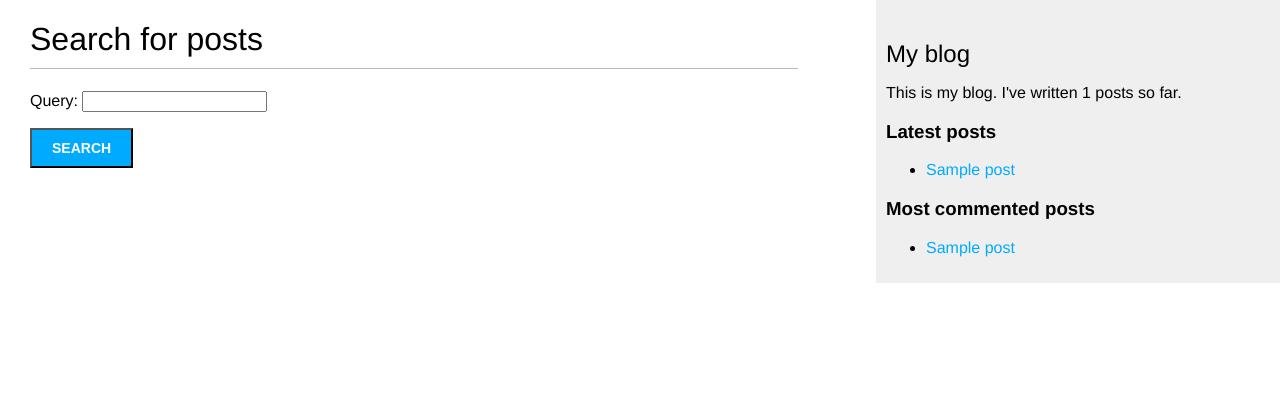
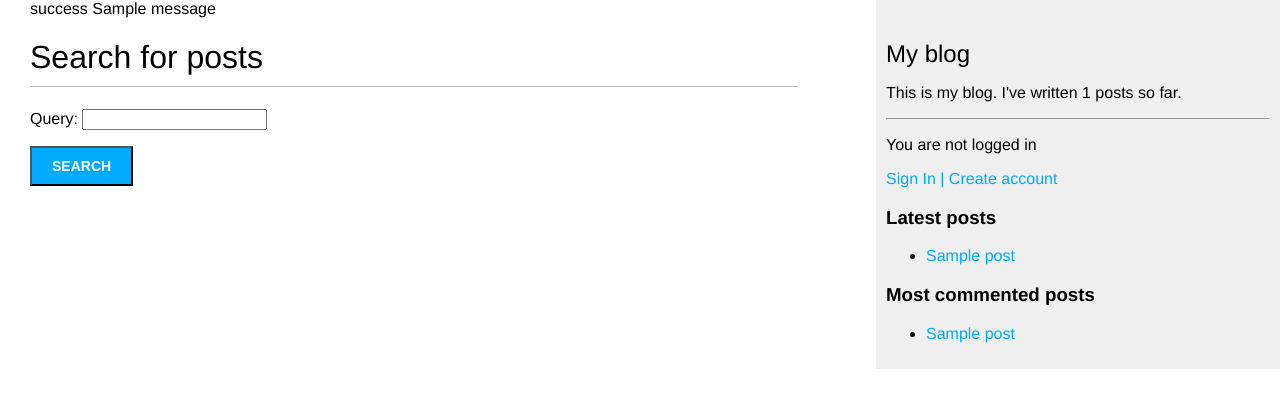
Before and after one commit to Comandosss/blog, a Django app: page /search/ in a window 1280 px wide. Shown: the top 408 px of the page. Run offline with Django 4.2, Linux system fonts and the light colour scheme; tables that the repository leaves empty hold one stand-in row (values such as "Sample post"); one stand-in notice (Sample message) is shown.

Commit message:
ссылки на шаблон logout, login, signup

```diff
--- a/mysite/templates/blog/base.html
+++ b/mysite/templates/blog/base.html
@@ -8,6 +8,11 @@
 </head>
 <body>
   <div id="content">
+    {% if messages %}
+      {% for message in messages %}
+        {{ message.tags }} {{ message }}
+      {% endfor %}
+    {% endif %}
     {% block content %}
     {% endblock %}
   </div>
@@ -17,6 +22,16 @@
       This is my blog.
       I've written {% total_posts %} posts so far.
     </p>
+    <hr>
+    {% if user.is_authenticated %}
+      Hi, {{ user.username }}!
+      <p><a href="{% url 'logout' %}">Sign Out</a></p>
+    {% else %}
+      <p>You are not logged in</p>
+      <a href="{% url 'login' %}">Sign In</a>
+      <a href="{% url 'signup' %}">| Create account</a>
+    {% endif %}
+    </hr>
     <h3>Latest posts</h3>
     {% show_latest_posts 3 %}
     <h3>Most commented posts</h3>
```
